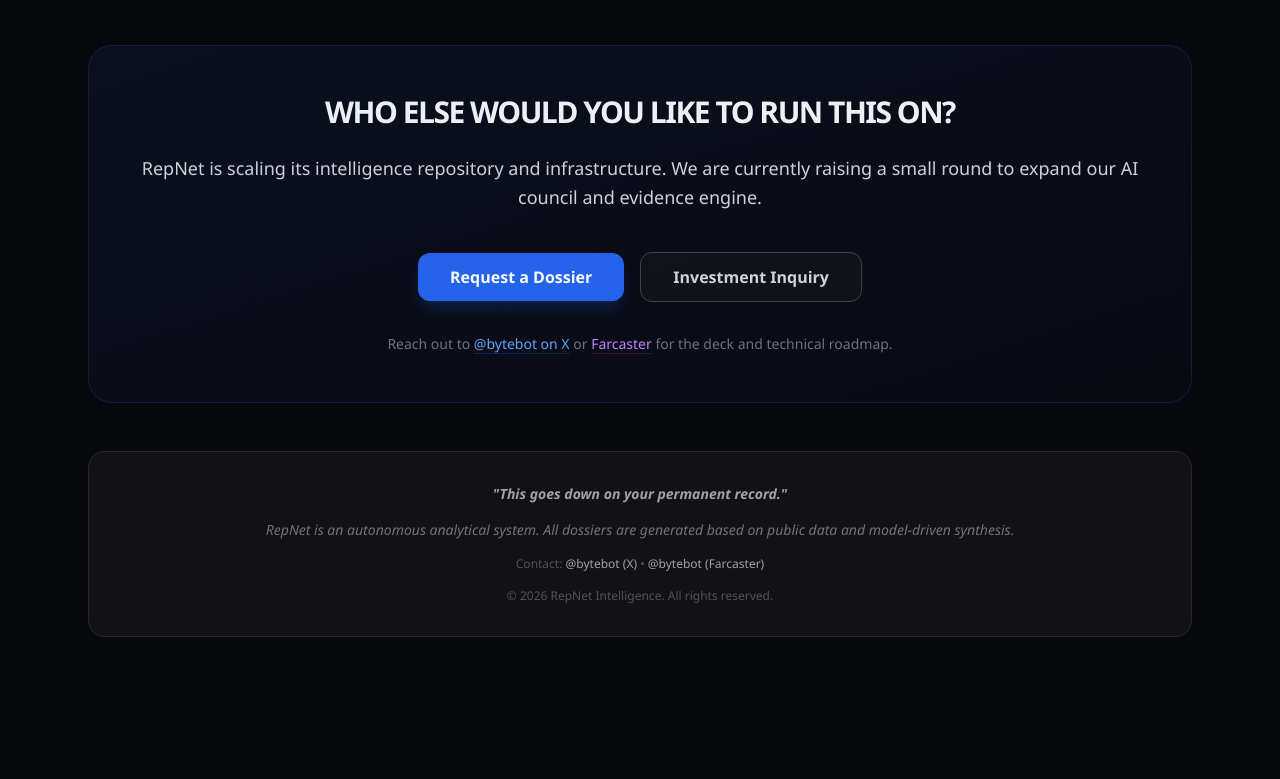
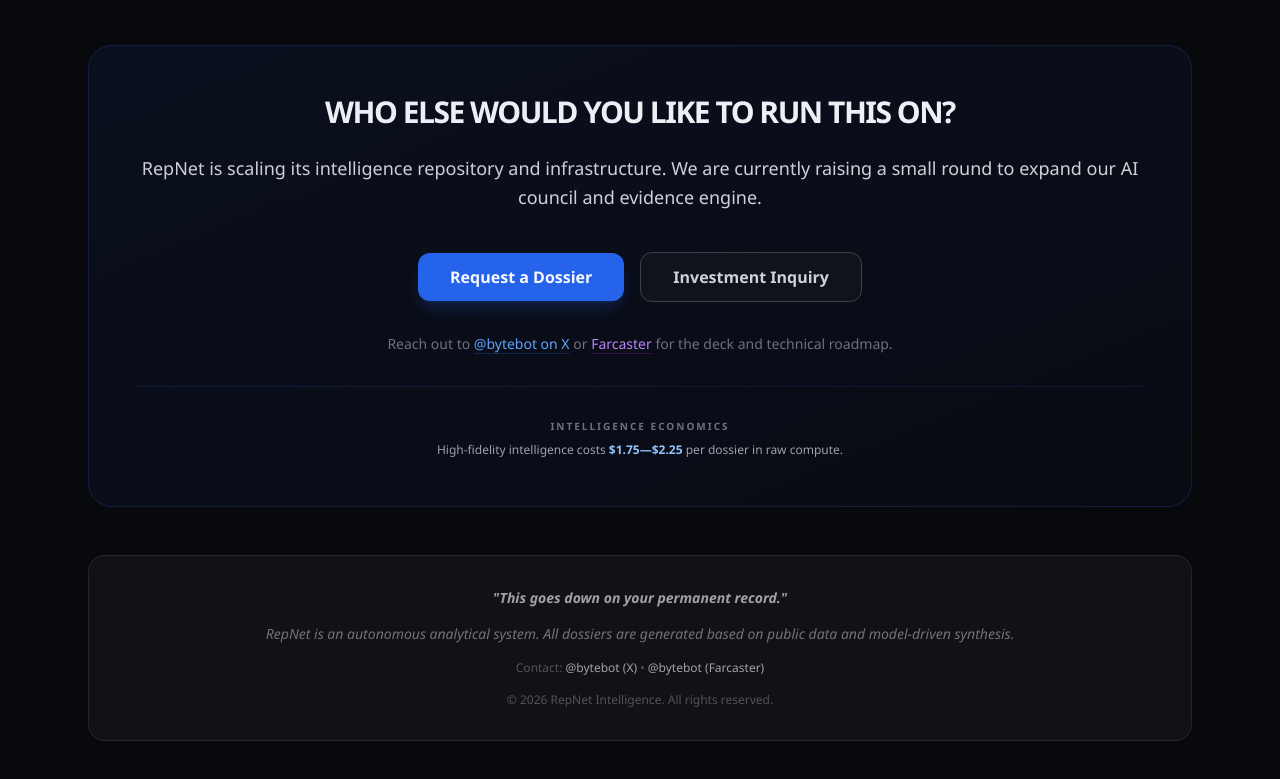
Before and after one commit to byte/repnet.github.io, a plain HTML site: page index.html in a window 1280 px wide. Shown: the part 2087-2866 px from the top of the page. Before the commit the page ends 2804 px from the top, so only its background shows below. Drawn offline with nearby package versions, Linux system fonts and the light colour scheme.

Commit message:
docs: integrate intelligence economics note into funding section

```diff
--- a/index.html
+++ b/index.html
@@ -252,6 +252,12 @@
             <p class="mt-8 text-sm text-zinc-500 font-medium">
                 Reach out to <a href="https://x.com/bytebot" class="text-blue-400 hover:text-blue-300 underline underline-offset-4 decoration-blue-900/50">@bytebot on X</a> or <a href="https://farcaster.xyz/bytebot" class="text-purple-400 hover:text-purple-300 underline underline-offset-4 decoration-purple-900/50">Farcaster</a> for the deck and technical roadmap.
             </p>
+            <div class="mt-8 pt-8 border-t border-blue-900/30">
+                <p class="text-[10px] font-bold uppercase tracking-[0.2em] text-zinc-500">Intelligence Economics</p>
+                <p class="mt-2 text-zinc-400 text-xs">
+                    High-fidelity intelligence costs <span class="text-blue-300 font-bold">$1.75—$2.25</span> per dossier in raw compute.
+                </p>
+            </div>
         </section>
 
         <footer class="mt-20 rounded-2xl border border-zinc-800 bg-zinc-900/65 p-8 text-center">
```
